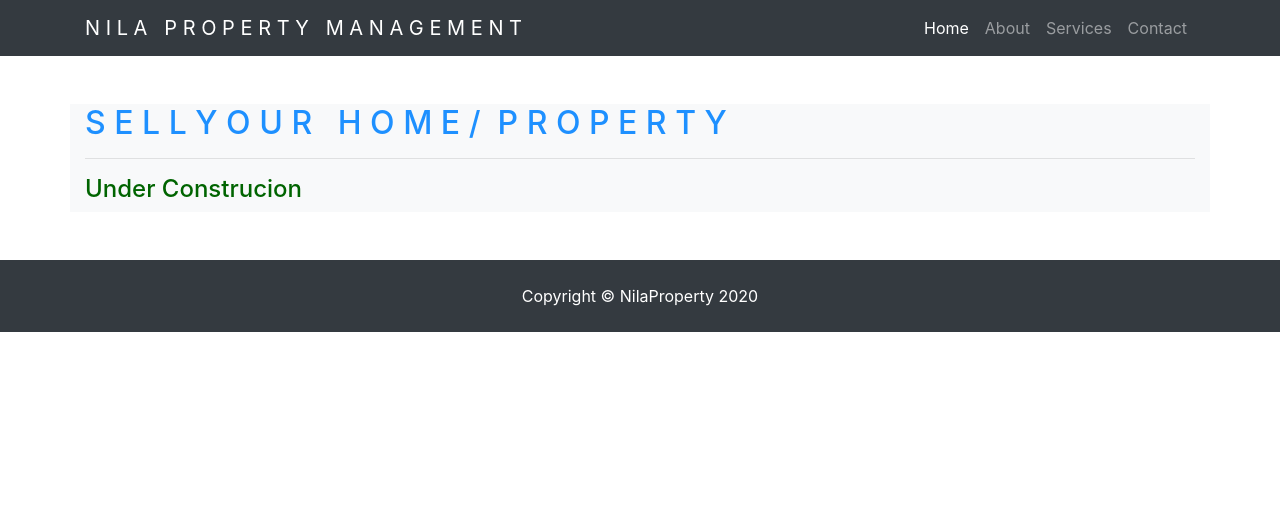
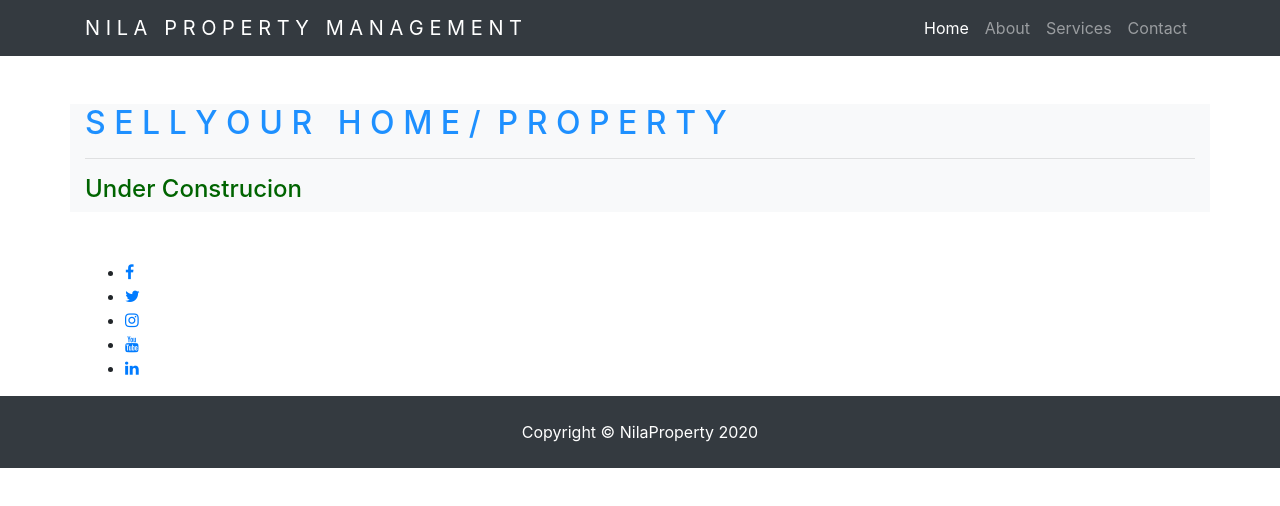
Before and after one commit to ANOOPDHESHAN/NilaProjectWebDesign, a website: page sell.html in a window 1280 px wide. Drawn offline with nearby package versions, Linux system fonts and the light colour scheme.

Commit message:
Update sell.html

```diff
--- a/sell.html
+++ b/sell.html
@@ -15,6 +15,8 @@
 
   <!-- Custom styles for this template -->
   <link href="css/business-frontpage.css" rel="stylesheet">
+   <link rel="stylesheet" href="socialFont.css">
+  <link rel="stylesheet" href="https://stackpath.bootstrapcdn.com/font-awesome/4.7.0/css/font-awesome.min.css" integrity="sha384-wvfXpqpZZVQGK6TAh5PVlGOfQNHSoD2xbE+QkPxCAFlNEevoEH3Sl0sibVcOQVnN" crossorigin="anonymous">
 
 </head>
 <body>
@@ -66,6 +68,28 @@
     </div>
    </div>
     <!-- Footer -->
+
+  <div class="container h-10 t">
+      <div class="row h-10 ">
+        <div class="col-lg-12">
+
+          <div class="social-menu">
+              <ul>
+                <li><a href=""><i class="fa fa-facebook"></i></a></li>
+                <li><a href=""><i class="fa fa-twitter"></i></a></li>
+                <li><a href=""><i class="fa fa-instagram"></i></a></li>
+                <li><a href=""><i class="fa fa-youtube"></i></a></li>
+                <li><a href=""><i class="fa fa-linkedin"></i></a></li>
+              </ul>
+            </div>
+
+        </div>
+      </div>
+    </div>
+
+
+
+
   <footer class="py-4 bg-dark">
     <div class="container" >
       <p class="m-0 text-center text-white">Copyright &copy; NilaProperty 2020</p>
```
